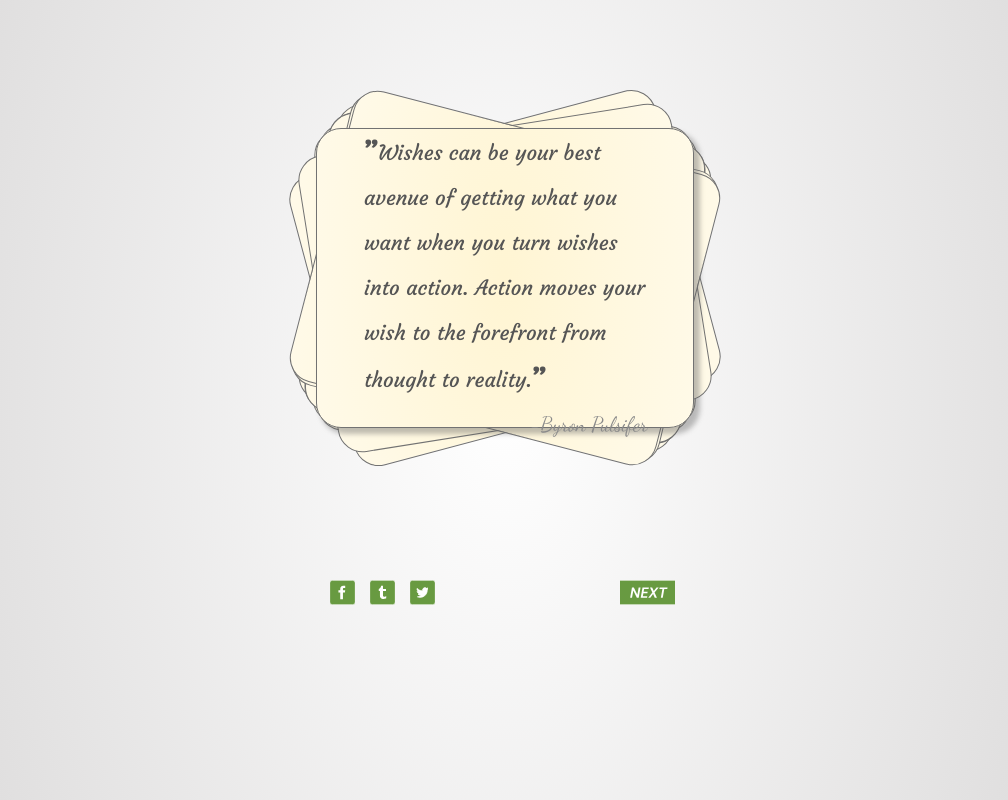
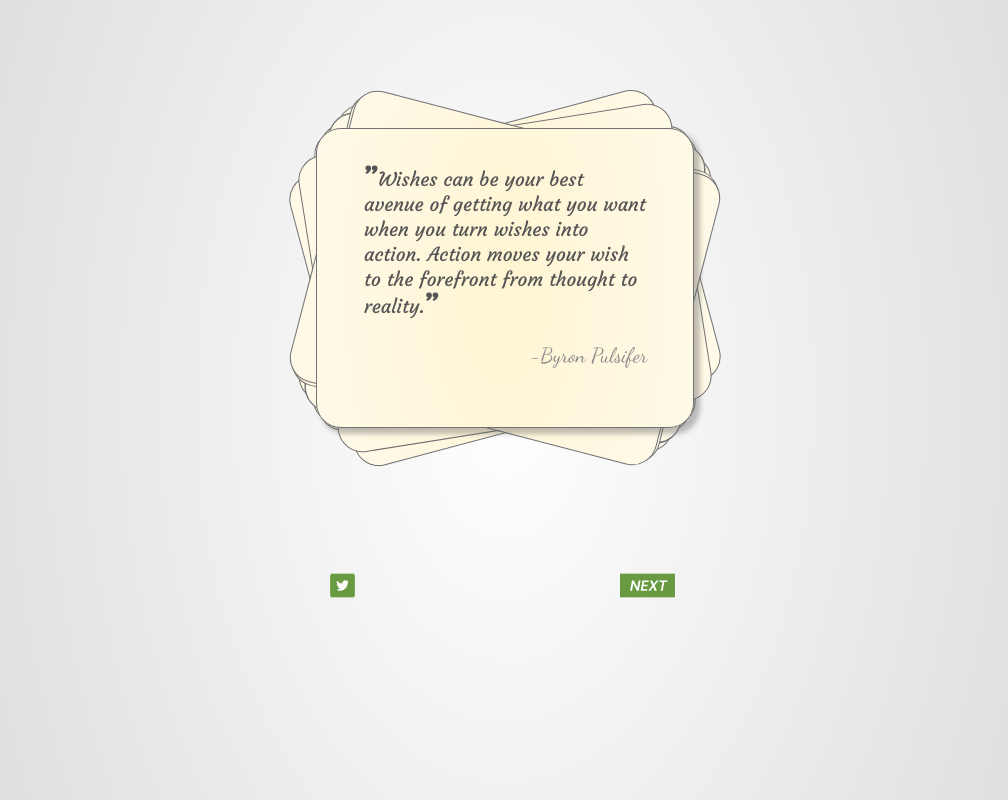
Before and after one commit to gkgrepo/random-quotes-2, a React (Create React App) app: page / in a window 1280 px wide. Shown: the whole page, without its empty margins (135-1143 px from the left). Built offline with nearby package versions, Linux system fonts and the light colour scheme.

Commit message:
final build, hopefully

```diff
--- a/package.json
+++ b/package.json
@@ -13,7 +13,6 @@
     "react-scripts": "3.4.0",
     "styled-components": "^5.0.1"
   },
-  "homepage": "https://gkgrepo.github.io/random-quotes-2/",
   "scripts": {
     "predeploy": "npm run build",
     "deploy": "gh-pages -d build",
--- a/src/App.js
+++ b/src/App.js
@@ -5,12 +5,12 @@ import data from "./data/quotes.json";
 import styled from "styled-components";
 
 const Div = styled.div`
-  @media (max-width: 800px) {
+  @media (max-width: 1300px) {
     .card {
       bottom: 10vh !important;
-      #text {
-        line-height: 25px;
-        font-size: 1.2rem;
+      .quote {
+        line-height: 25px !important;
+        font-size: 1.2rem !important;
       }
     }
   }
@@ -34,6 +34,7 @@ function App() {
   let [nextClicked, setNextClicked] = useState(false);
   let [currentQuote, setCurrentQuote] = useState("");
   let [currentAuthor, setCurrentAuthor] = useState("");
+  let curQuote = "";
 
   //Load 10 random cards from JSON "data";
   // console.log("Cards before PUSH", cards);
@@ -49,26 +50,27 @@ function App() {
 
   useEffect(() => {
     // console.log("redrawn");
-    currentQuote = setCurrentQuote(document.querySelector("#text").innerHTML);
-    currentAuthor = setCurrentAuthor(
-      document.querySelector("#author").innerHTML
-    );
-    console.log(currentQuote, currentAuthor);
+    //setCurrentQuote(document.querySelector("#text").innerHTML);
+    // setCurrentQuote(document.querySelector("#text").innerHTML);
+    // currentAuthor = setCurrentAuthor(
+    //   document.querySelector("#author").innerHTML
+    // );
+    // console.log(currentQuote, currentAuthor);
   }, [cards, nextClicked]);
 
   const onCardDelete = () => {
     cards.pop();
     setCards([...cards]);
-    console.log("Card deleted", cards);
+    // console.log("Card deleted", cards);
   };
 
   const handleNextClicked = () => {
-    console.log("handle Next called");
+    // console.log("handle Next called");
     setNextClicked(true);
   };
 
   const unsetNextClicked = () => {
-    console.log("Unset Called");
+    // console.log("Unset Called");
 
     setNextClicked(false);
   };
@@ -97,7 +99,9 @@ function App() {
         <div href="http://facebook.com" className="facebook" />
         <div href="http://facebook.com" className="tumbler" />
         <a
-          href={`https://twitter.com/intent/tweet?text="${currentQuote}" - ${currentAuthor} `}
+          href={`https://twitter.com/intent/tweet?text="${
+            cards[cards.length - 1].quoteText
+          }" - ${cards[cards.length - 1].quoteAuthor} `}
           target="_blank"
           id="tweet-quote"
           className="twitter"
--- a/src/index.css
+++ b/src/index.css
@@ -153,7 +153,7 @@ body {
   background-size: cover;
   background-position: center;
   margin: 20px;
-  display: block;
+  display: none;
 }
 
 .tumbler {
@@ -165,11 +165,11 @@ body {
   background-size: cover;
   background-position: center;
   margin: 0 20px;
-  display: block;
+  display: none;
 }
 
 .twitter {
-  grid-column: 4/5;
+  grid-column: 2/3;
   grid-row: 1/2;
   width: 25px;
   height: 25px;
```
Also changed, not shown: src/components/CardComponent/CardComponent.jsx (+2 -9 lines).
